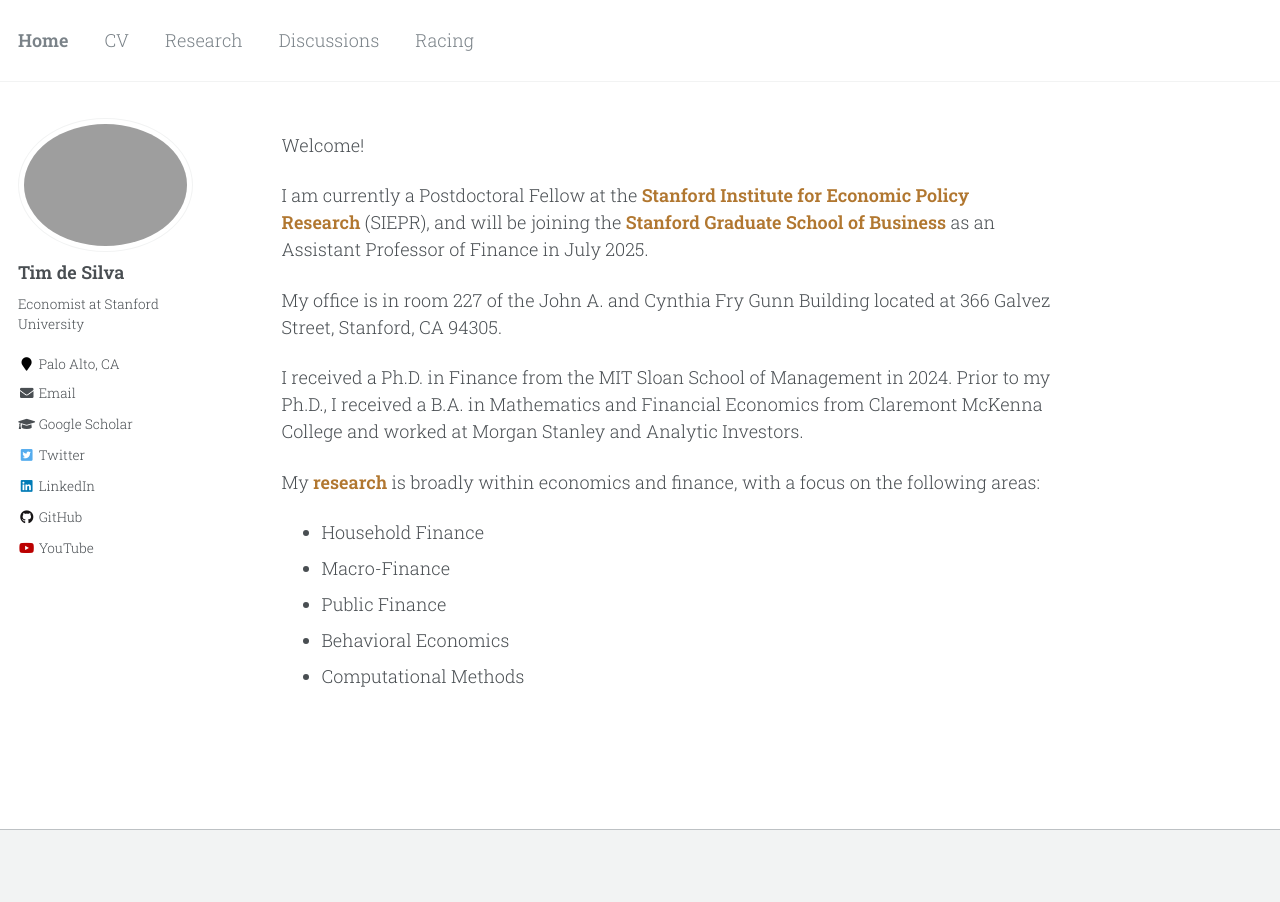
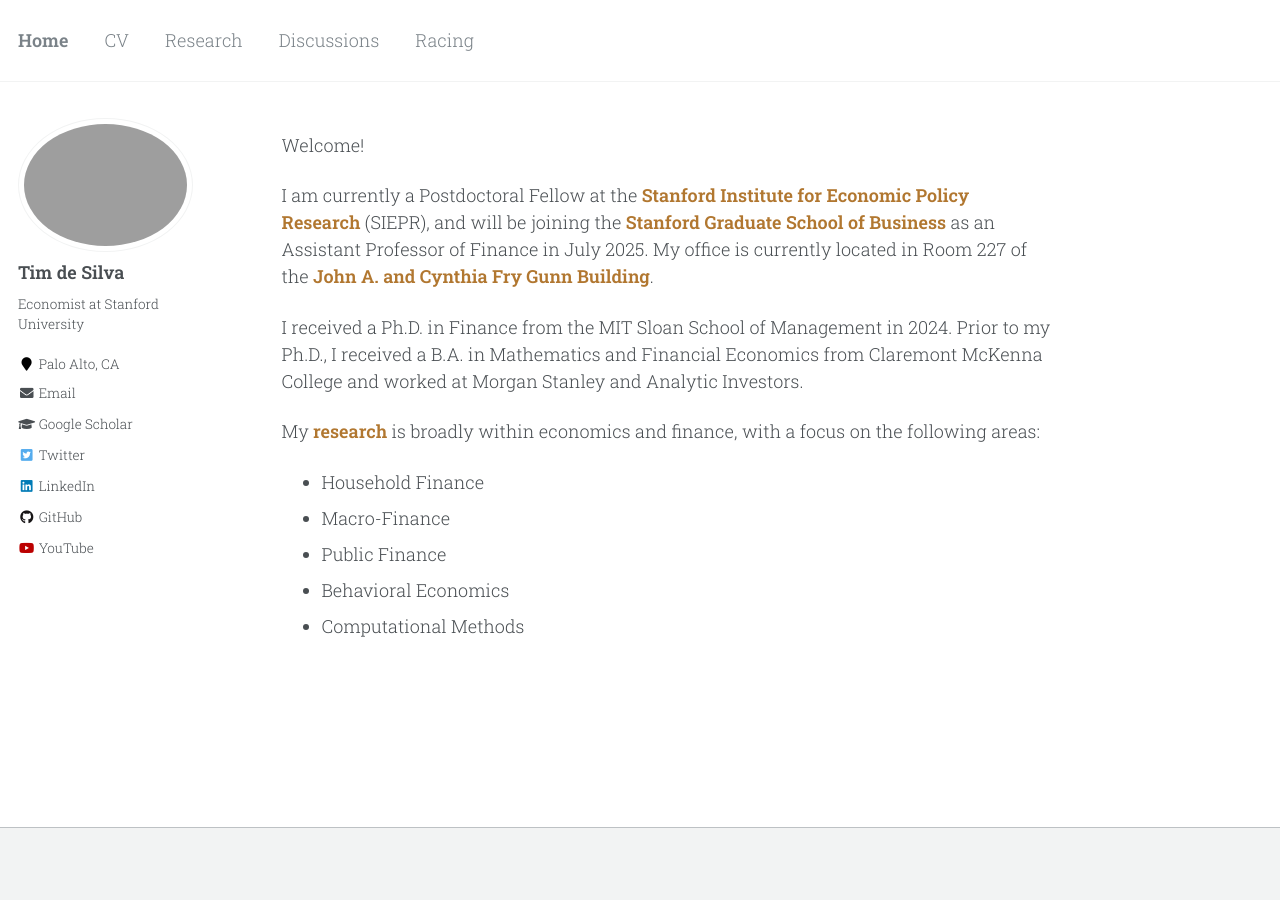
Before and after one commit to timhdesilva/timhdesilva.github.io, a Jekyll site: the page built from _pages/about.html, in a window 1280 px wide. Built offline with Jekyll 4.4.1, drawn with Linux system fonts in a browser that asks for light colours.

Commit message:
update about

```diff
--- a/_pages/about.html
+++ b/_pages/about.html
@@ -12,10 +12,8 @@ redirect_from:
   Welcome!
 </p>
 <p>
-  I am currently a Postdoctoral Fellow at the <a style="text-decoration:none; color:rgb(177, 119, 48); font-weight:bold" href="https://siepr.stanford.edu/">Stanford Institute for Economic Policy Research</a> (SIEPR), and will be joining the <a style="text-decoration:none; color:rgb(177, 119, 48); font-weight:bold" href="https://www.gsb.stanford.edu/">Stanford Graduate School of Business</a> as an Assistant Professor of Finance in July 2025.
-</p>
-<p>
-  My office is in room 227 of the John A. and Cynthia Fry Gunn Building located at 366 Galvez Street, Stanford, CA 94305.
+  I am currently a Postdoctoral Fellow at the <a style="text-decoration:none; color:rgb(177, 119, 48); font-weight:bold" href="https://siepr.stanford.edu/">Stanford Institute for Economic Policy Research</a> (SIEPR), and will be joining the <a style="text-decoration:none; color:rgb(177, 119, 48); font-weight:bold" href="https://www.gsb.stanford.edu/">Stanford Graduate School of Business</a> as an Assistant Professor of Finance in July 2025. My office is currently located in Room 227 of the
+  <a style="text-decoration:none; color:rgb(177, 119, 48); font-weight:bold" href="https://maps.stanford.edu/ada/building-ada.cfm?FACIL_ID=08-280">John A. and Cynthia Fry Gunn Building</a>.
 </p>
 <p>
   I received a Ph.D. in Finance from the MIT Sloan School of Management in 2024. Prior to my Ph.D., I received a B.A. in Mathematics and Financial Economics from Claremont McKenna College and worked at Morgan Stanley and Analytic Investors.
```
